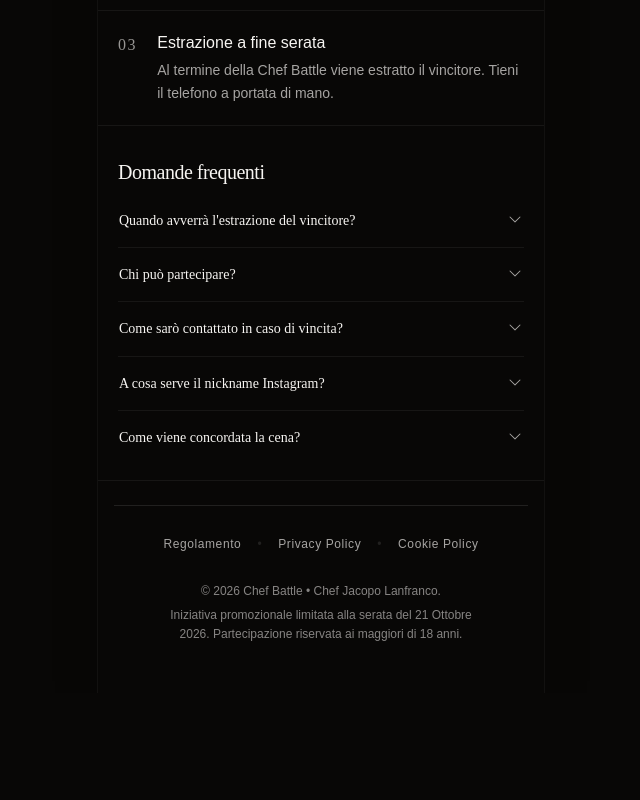
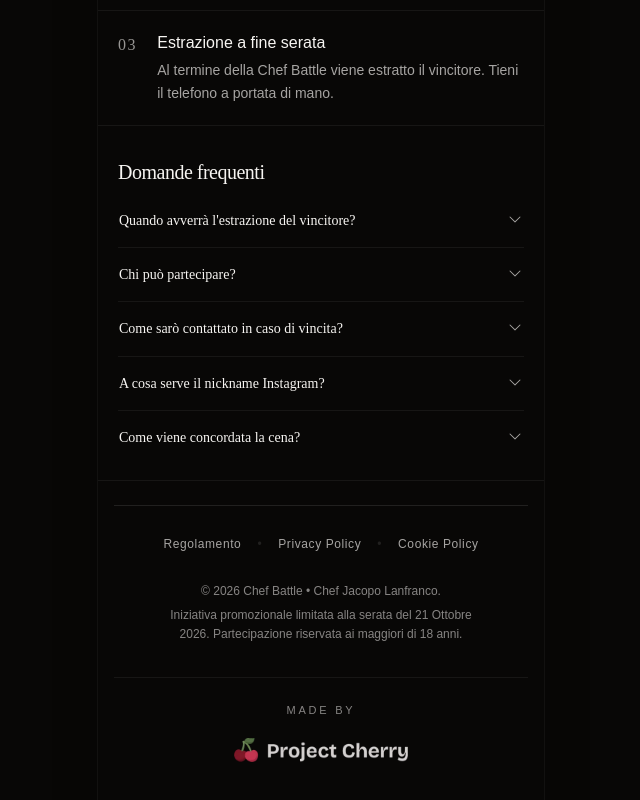
Before and after one commit to DaniCerri/form_estrazione-Jacopo_lanfranco, a React (Vite) app: page / in a window 1280 px wide. Shown: the part 2369-3169 px from the top of the page, without its empty margins (319-959 px from the left). Before the commit the page ends 3062 px from the top, so only its background shows below. Built offline with nearby package versions, Linux system fonts and the light colour scheme.

Commit message:
feat(footer): aggiungi sezione Made by con logo Project Cherry
- logo compresso in WebP trasparente (8KB), link a projectcherry.it in nuova scheda

```diff
--- a/src/components/Footer.tsx
+++ b/src/components/Footer.tsx
@@ -46,6 +46,28 @@ export function Footer({ onOpenLegal }: FooterProps) {
           Iniziativa promozionale limitata alla serata del {GIVEAWAY_CONFIG.eventDate}. Partecipazione riservata ai maggiori di 18 anni.
         </p>
       </div>
+
+      <div className="mt-8 pt-6 border-t border-border/60 flex flex-col items-center gap-2.5">
+        <span className="text-[11px] uppercase tracking-[0.25em] text-muted-foreground/80">
+          Made by
+        </span>
+        <a
+          href="https://www.projectcherry.it/"
+          target="_blank"
+          rel="noopener noreferrer"
+          className="inline-flex items-center min-h-11 px-2 opacity-90 hover:opacity-100 transition-opacity"
+        >
+          <img
+            src="/immagini/logo.webp"
+            alt="Project Cherry"
+            width={463}
+            height={64}
+            className="h-6 w-auto"
+            loading="lazy"
+            decoding="async"
+          />
+        </a>
+      </div>
     </footer>
   )
 }
```
Also changed, not shown: public/immagini/logo.webp (added).
